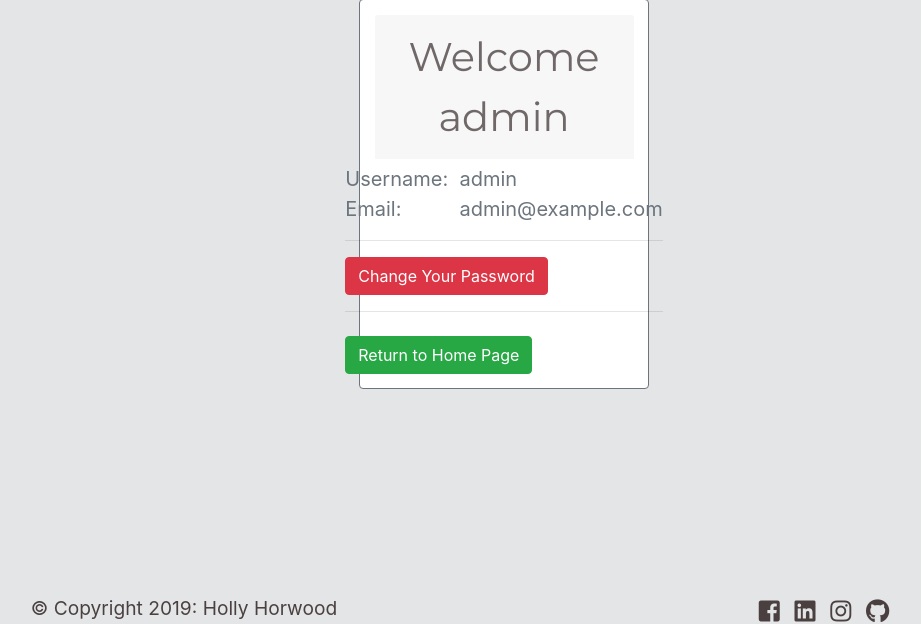
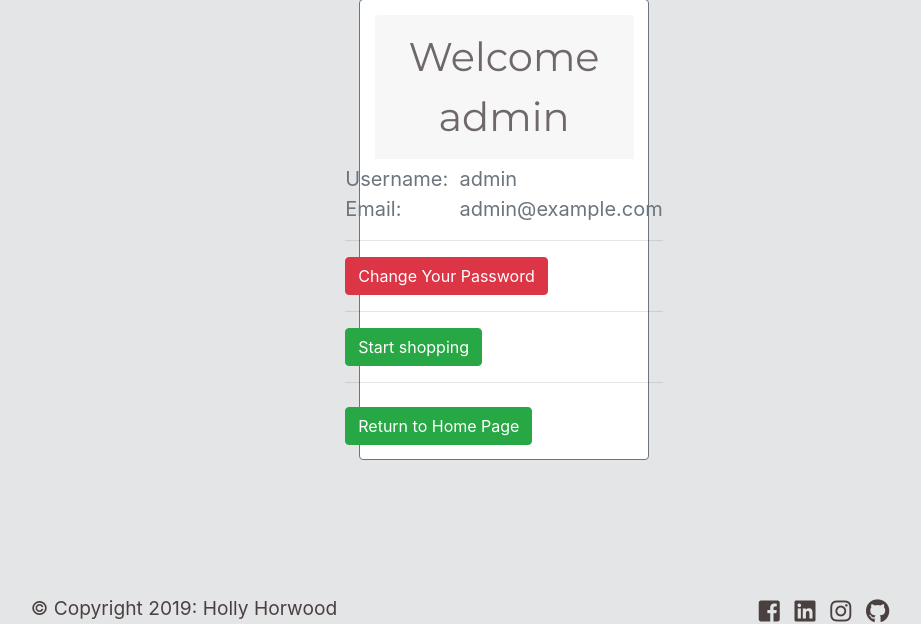
Before and after one commit to Holly-Horwood/keto_pantry, a Django app: page /accounts/profile/ in a window 1280 px wide. Shown: the part 161-785 px from the top of the page, without its empty margins (136-1057 px from the left). Run offline with Django 3.2, Linux system fonts and the light colour scheme; a user stored in the database is signed in; data comes from the database, SQL or seed files in the repository; parts of the project's set-up code (start-up, migrations or seed data) failed here and were passed over; some libraries are stand-ins or nearby versions.

Commit message:
added shop button to profile

```diff
--- a/accounts/templates/profile.html
+++ b/accounts/templates/profile.html
@@ -35,6 +35,10 @@
             <hr>
             <a class="btn btn-danger text-center" href="{% url 'password_reset' %}">Change Your Password</a>
             <hr>
+            <div class="profile-shop">
+                <a href="/products/" class="shop-button btn-success btn" tabindex="0">Start shopping</a>
+            </div>
+            <hr>
             <div class="mt-4">
                 <a class="btn btn-success" href="{% url 'index' %}">Return to Home Page</a>
             </div>
```
